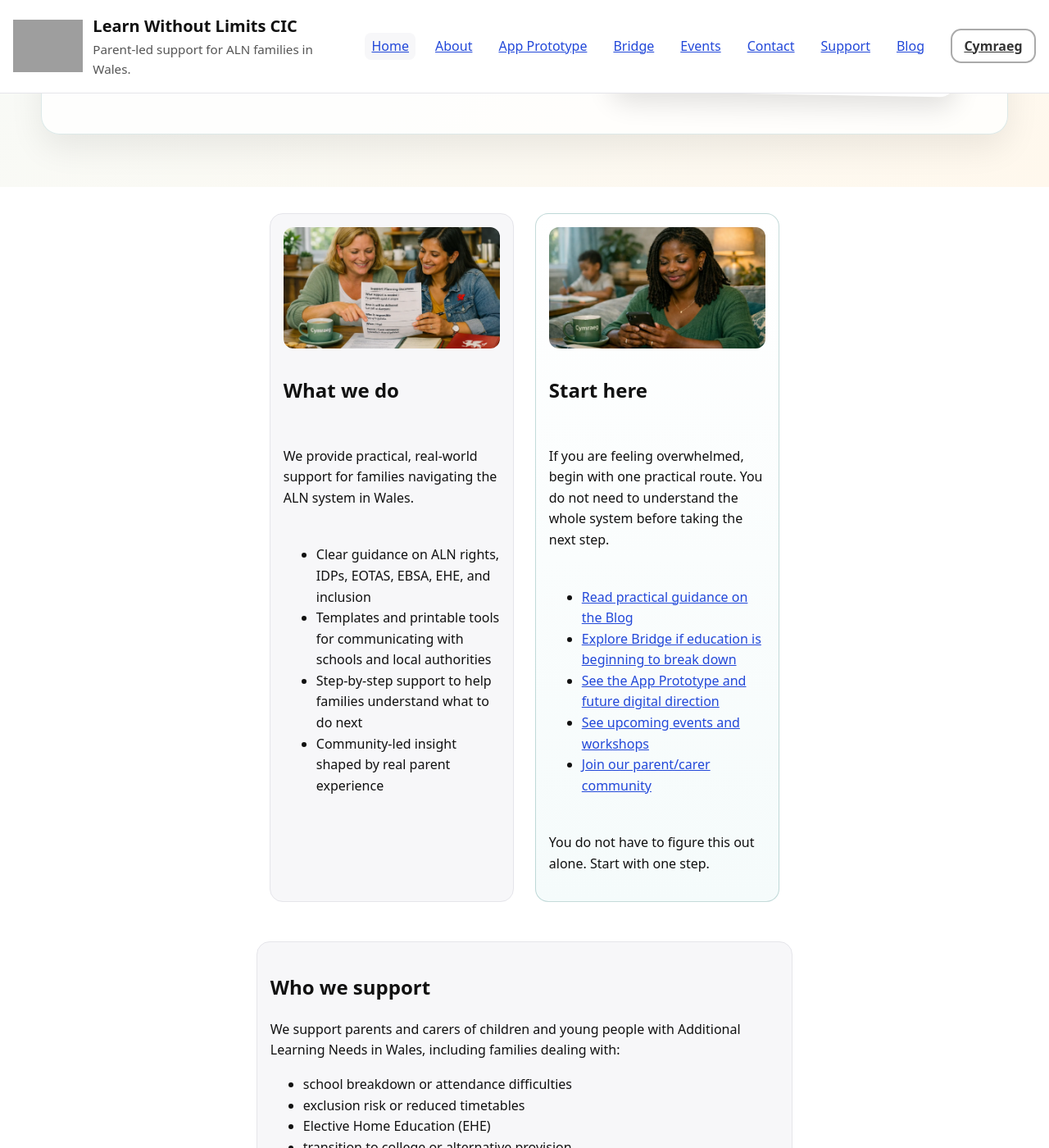
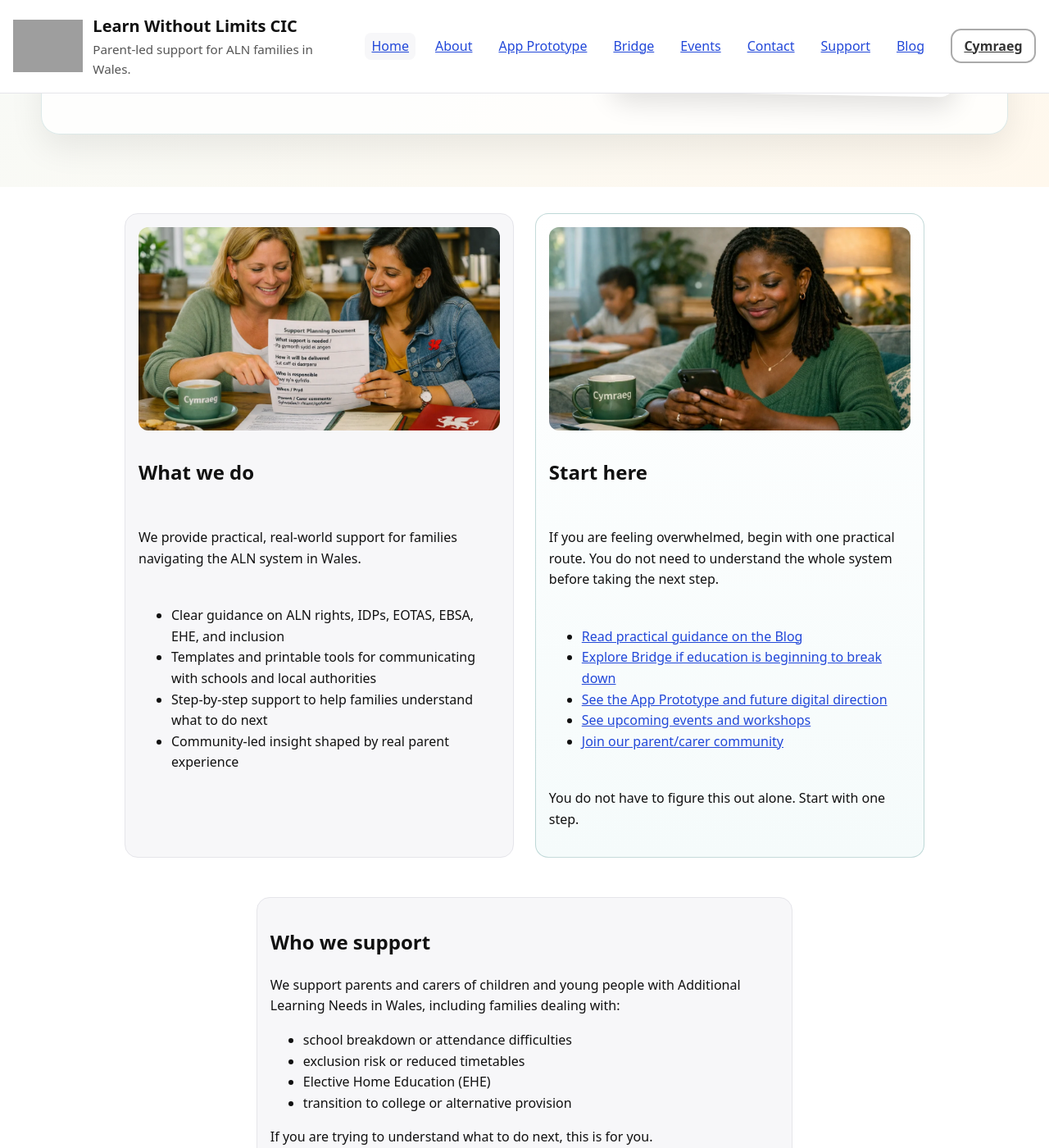
Before and after one commit to StephShobiye/learnwithoutlimitscic.github.io, a Jekyll site: the page index.en.html, which Jekyll copies as it is, in a window 1280 px wide and 1400 px high, scrolled down 782 px. Shown: the whole window at 82% size. Built offline with Jekyll 4.4.1, drawn with Linux system fonts in a browser that asks for light colours; grey boxes are pictures that could not be loaded.

Commit message:
Update index.en.html
Polish homepage card layout and footer links

```diff
--- a/index.en.html
+++ b/index.en.html
@@ -155,6 +155,17 @@
         }
       }
 
+      body.page-home .feature-section {
+        width: min(100% - 2rem, 1040px);
+        max-width: 1040px;
+        margin-left: auto;
+        margin-right: auto;
+      }
+
+      body.page-home .feature-section .card {
+        max-width: none;
+      }
+
       body.page-home .grid.two {
         display: grid;
         grid-template-columns: 1fr 1fr;
@@ -269,6 +280,17 @@
         margin-top: 0.25rem;
       }
 
+      body.page-home .model-section {
+        width: min(100% - 2rem, 1080px);
+        max-width: 1080px;
+        margin-left: auto;
+        margin-right: auto;
+      }
+
+      body.page-home .model-section .card {
+        max-width: none;
+      }
+
       body.page-home .model-card {
         background: linear-gradient(180deg, #ffffff 0%, #fbfff9 100%);
       }
@@ -282,7 +304,9 @@
         height: auto;
         display: block;
         border-radius: 0.75rem;
-        max-width: 100%;
+        max-width: 980px;
+        margin-left: auto;
+        margin-right: auto;
         background: #ffffff;
       }
 
@@ -291,6 +315,17 @@
         padding: 1rem;
         background: rgba(47, 127, 122, 0.08);
         border-radius: 0.75rem;
+      }
+
+      body.page-home .callout-card {
+        background:
+          radial-gradient(circle at top right, rgba(47, 127, 122, 0.1), transparent 18rem),
+          linear-gradient(180deg, #ffffff 0%, #f8fbfa 100%);
+        border-color: rgba(47, 127, 122, 0.18);
+      }
+
+      body.page-home .callout-card h2 {
+        color: #164f4b;
       }
 
       body.page-home .site-footer {
@@ -500,7 +535,7 @@
         </div>
       </section>
 
-      <section class="content" aria-labelledby="offer-title">
+      <section class="content feature-section" aria-labelledby="offer-title">
         <div class="grid two">
           <div class="card">
             <div class="card-body">
@@ -673,7 +708,7 @@
         </div>
       </section>
 
-      <section class="content" aria-labelledby="model-title">
+      <section class="content model-section" aria-labelledby="model-title">
         <div class="card model-card">
           <h2 id="model-title">Our Prevent → Bridge → Progress model</h2>
 
@@ -707,7 +742,7 @@
       </section>
 
       <section class="content" aria-labelledby="why-title">
-        <div class="card">
+        <div class="card callout-card">
           <h2 id="why-title">Why Learn Without Limits exists</h2>
           <p>
             Too often, families only receive clear support after a child has reached crisis point.
@@ -722,7 +757,7 @@
       </section>
 
       <section class="content" aria-labelledby="blog-title">
-        <div class="card">
+        <div class="card callout-card">
           <h2 id="blog-title">From the Blog</h2>
           <p>
             Our Blog is currently the strongest live part of our Prevent layer, alongside our parent community. It shares in-depth guidance and lived-experience insight for ALN families in Wales.
```
Also changed, not shown: other parts of index.en.html (+1 -1 lines).
